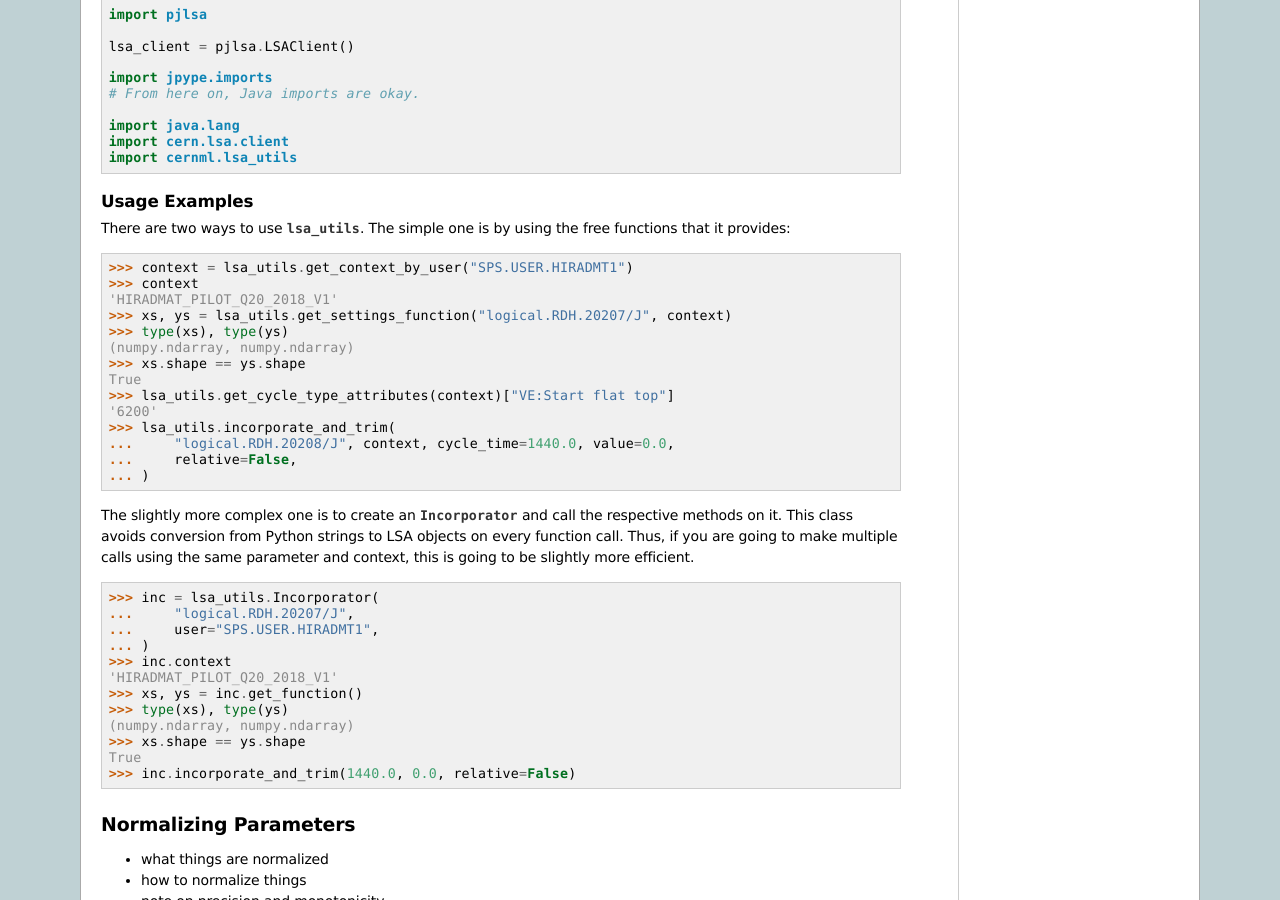
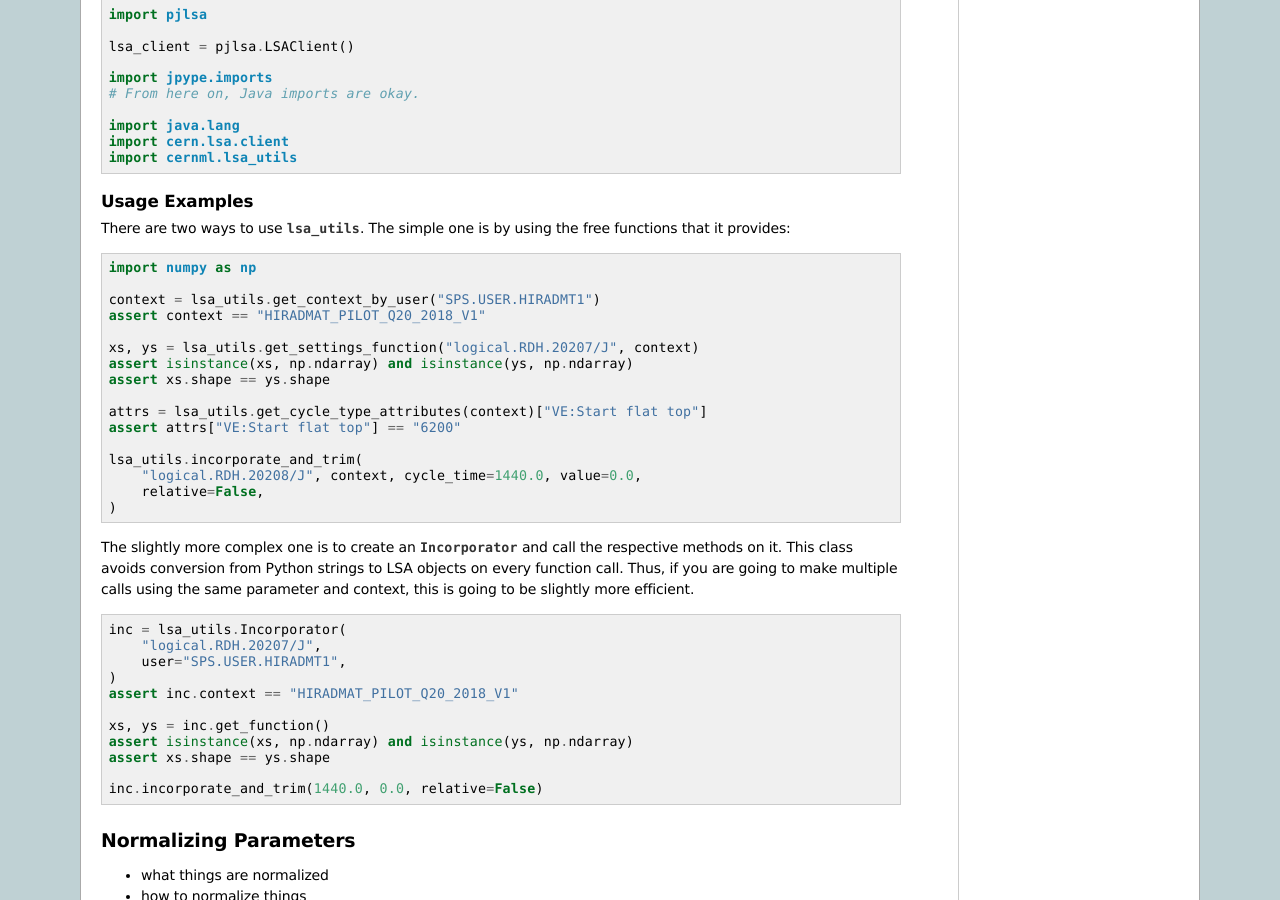
Before and after one commit to geoff-project/coi-utils, a Sphinx documentation site: the page built from docs/guide.md, in a window 1280 px wide and 900 px high, scrolled down 6768 px. Built offline with Sphinx 7.4.7, drawn with Linux system fonts in a browser that asks for light colours; the version number could not be read and is left out.

Commit message:
De-doctest-ify lsa_utils guide examples.

````diff
--- a/docs/guide.md
+++ b/docs/guide.md
@@ -491,20 +491,22 @@ There are two ways to use {mod}`~cernml.lsa_utils`. The simple one is by using
 the free functions that it provides:
 
 ```{code-block} python
->>> context = lsa_utils.get_context_by_user("SPS.USER.HIRADMT1")
->>> context
-'HIRADMAT_PILOT_Q20_2018_V1'
->>> xs, ys = lsa_utils.get_settings_function("logical.RDH.20207/J", context)
->>> type(xs), type(ys)
-(numpy.ndarray, numpy.ndarray)
->>> xs.shape == ys.shape
-True
->>> lsa_utils.get_cycle_type_attributes(context)["VE:Start flat top"]
-'6200'
->>> lsa_utils.incorporate_and_trim(
-...     "logical.RDH.20208/J", context, cycle_time=1440.0, value=0.0,
-...     relative=False,
-... )
+import numpy as np
+
+context = lsa_utils.get_context_by_user("SPS.USER.HIRADMT1")
+assert context == "HIRADMAT_PILOT_Q20_2018_V1"
+
+xs, ys = lsa_utils.get_settings_function("logical.RDH.20207/J", context)
+assert isinstance(xs, np.ndarray) and isinstance(ys, np.ndarray)
+assert xs.shape == ys.shape
+
+attrs = lsa_utils.get_cycle_type_attributes(context)["VE:Start flat top"]
+assert attrs["VE:Start flat top"] == "6200"
+
+lsa_utils.incorporate_and_trim(
+    "logical.RDH.20208/J", context, cycle_time=1440.0, value=0.0,
+    relative=False,
+)
 ```
 
 The slightly more complex one is to create an
@@ -514,18 +516,17 @@ function call. Thus, if you are going to make multiple calls using the same
 parameter and context, this is going to be slightly more efficient.
 
 ```{code-block} python
->>> inc = lsa_utils.Incorporator(
-...     "logical.RDH.20207/J",
-...     user="SPS.USER.HIRADMT1",
-... )
->>> inc.context
-'HIRADMAT_PILOT_Q20_2018_V1'
->>> xs, ys = inc.get_function()
->>> type(xs), type(ys)
-(numpy.ndarray, numpy.ndarray)
->>> xs.shape == ys.shape
-True
->>> inc.incorporate_and_trim(1440.0, 0.0, relative=False)
+inc = lsa_utils.Incorporator(
+    "logical.RDH.20207/J",
+    user="SPS.USER.HIRADMT1",
+)
+assert inc.context == "HIRADMAT_PILOT_Q20_2018_V1"
+
+xs, ys = inc.get_function()
+assert isinstance(xs, np.ndarray) and isinstance(ys, np.ndarray)
+assert xs.shape == ys.shape
+
+inc.incorporate_and_trim(1440.0, 0.0, relative=False)
 ```
 
 ## Normalizing Parameters
````
